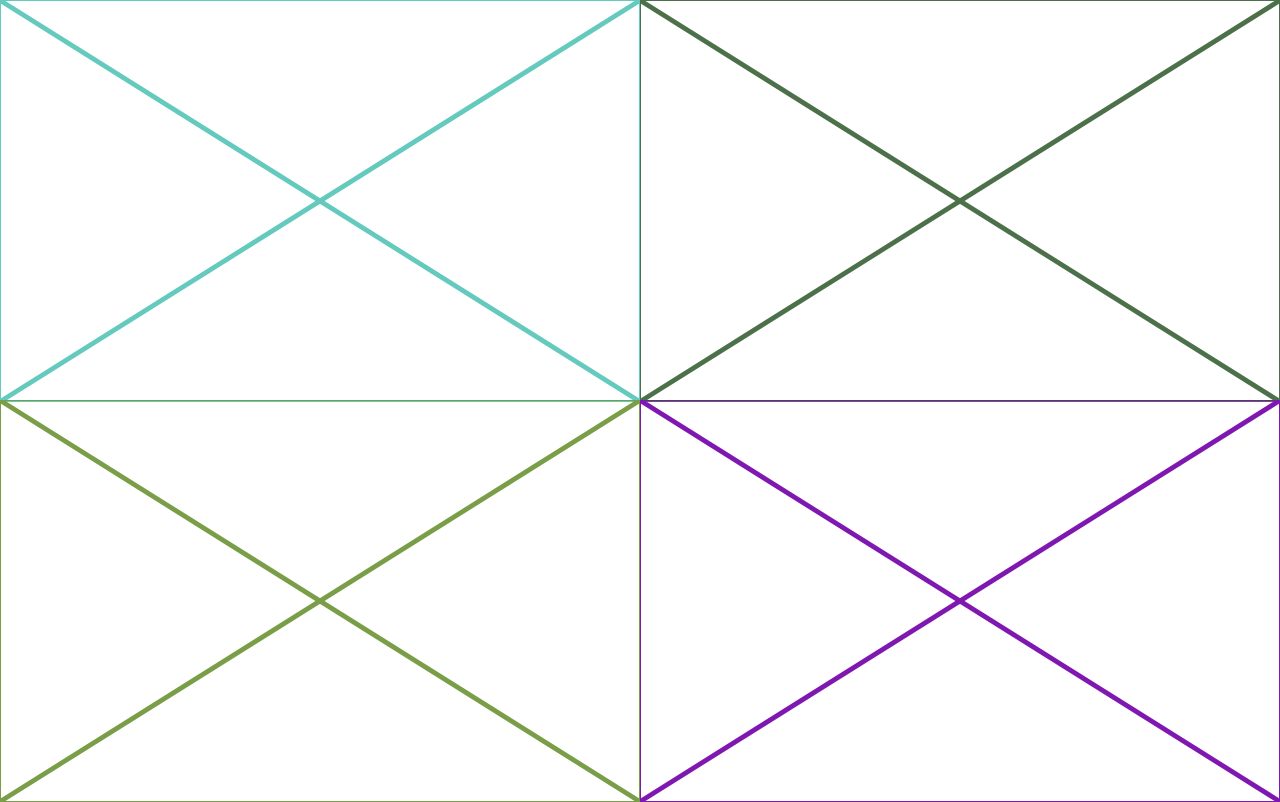
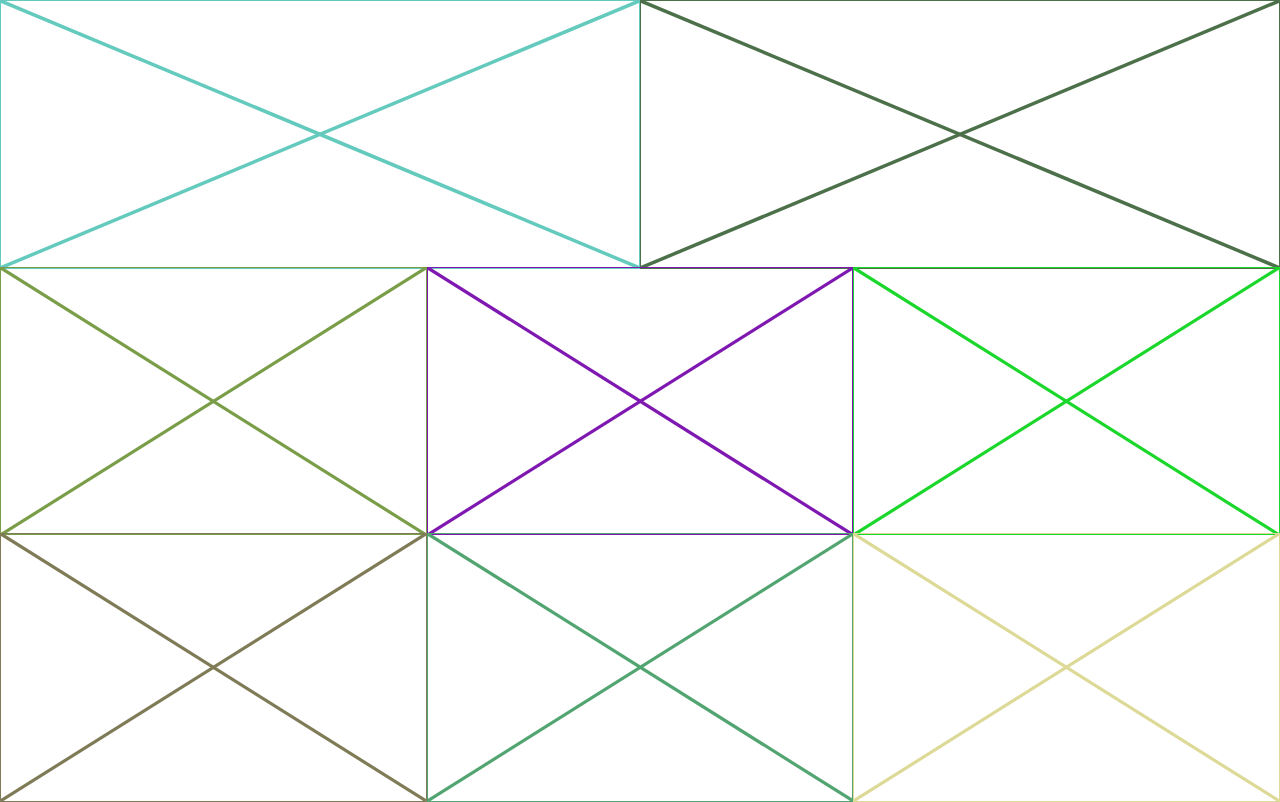
Before and after one commit to m4rvin42/MyDashboard, a React (Vite) app in the folder dashboard/: page / in a window 1280 px wide. Built offline with nearby package versions, Linux system fonts and the light colour scheme.

Commit message:
added an additional row

```diff
--- a/dashboard/src/App.jsx
+++ b/dashboard/src/App.jsx
@@ -12,6 +12,12 @@ function App() {
       <HorizontalStackPanel style={{ flex: 1 }}>
         <TestWidget />
         <TestWidget />
+        <TestWidget />
+      </HorizontalStackPanel>
+      <HorizontalStackPanel style={{ flex: 1 }}>
+        <TestWidget />
+        <TestWidget />
+        <TestWidget />
       </HorizontalStackPanel>
     </VerticalStackPanel>
   )
```
